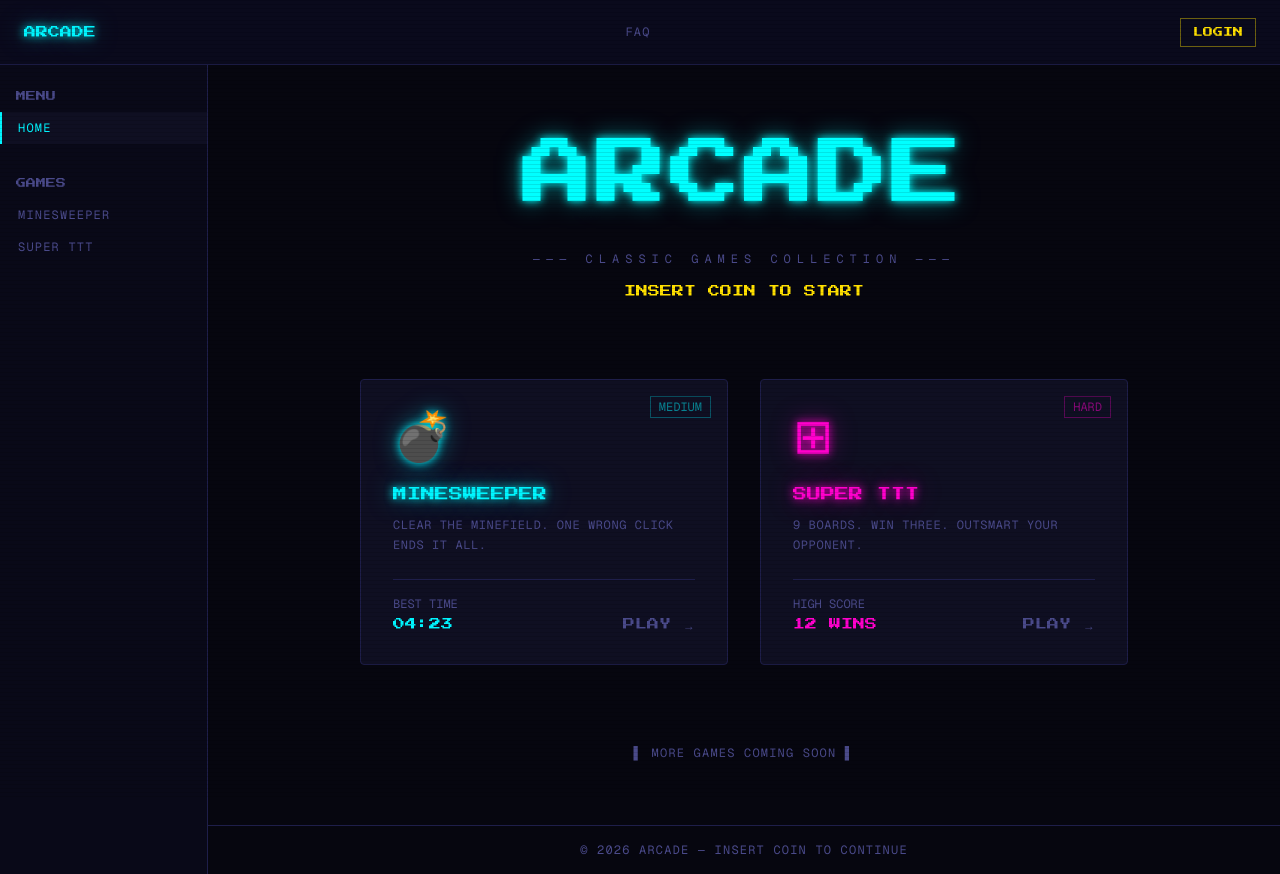
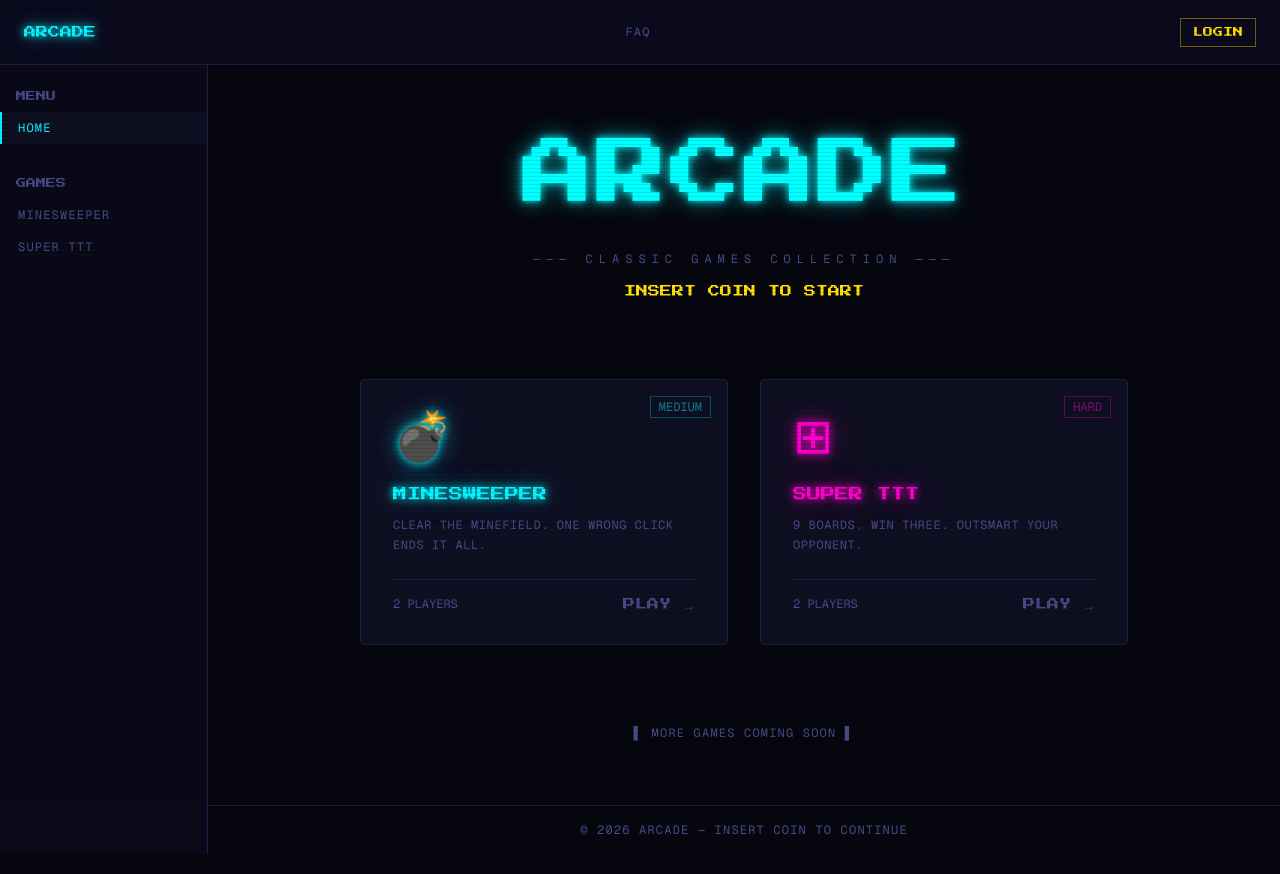
Before and after one commit to filly7721/ft_transcendance, a Next.js app in the folder frontend/: page / in a window 1280 px wide. Built offline with nearby package versions, Linux system fonts and the light colour scheme.

Commit message:
refactor(frontend): split home page into Hero and GameCard components

```diff
--- a/frontend/src/app/page.tsx
+++ b/frontend/src/app/page.tsx
@@ -1,96 +1,20 @@
-import Link from "next/link";
-
-const games = [
-  {
-    title: "MINESWEEPER",
-    description: "Clear the minefield. One wrong click ends it all.",
-    href: "/games/minesweeper",
-    icon: "💣",
-    difficulty: "MEDIUM",
-    scoreLabel: "BEST TIME",
-    highScore: "04:23",
-    glowClass: "glow-cyan",
-    borderHover: "hover:border-neon-cyan",
-    boxGlow: "hover:box-glow-cyan",
-    badgeBorder: "border-neon-cyan/30",
-    badgeText: "text-neon-cyan/50",
-    scoreText: "text-neon-cyan",
-  },
-  {
-    title: "SUPER TTT",
-    description: "9 boards. Win three. Outsmart your opponent.",
-    href: "/games/super-tic-tac-toe",
-    icon: "⊞",
-    difficulty: "HARD",
-    scoreLabel: "HIGH SCORE",
-    highScore: "12 WINS",
-    glowClass: "glow-magenta",
-    borderHover: "hover:border-neon-magenta",
-    boxGlow: "hover:box-glow-magenta",
-    badgeBorder: "border-neon-magenta/30",
-    badgeText: "text-neon-magenta/50",
-    scoreText: "text-neon-magenta",
-  },
-] as const;
+import GameCard from "@/components/GameCard";
+import Hero from "@/components/Hero";
+import { games } from "@/lib/games";
 
 export default function Home() {
   return (
-    <div className="max-w-6xl mx-auto px-6 py-16 flex flex-col items-center">
-      {/* Hero */}
-      <div className="text-center mb-20">
-        <h1 className="font-arcade text-5xl md:text-7xl glow-cyan animate-glow-pulse mb-8 tracking-wide leading-tight">
-          ARCADE
-        </h1>
-        <p className="font-mono text-arcade-muted text-xs uppercase tracking-[0.5em] mb-4">
-          ——— Classic Games Collection ———
-        </p>
-        <p className="font-arcade text-neon-yellow text-xs animate-blink">
-          INSERT COIN TO START
-        </p>
-      </div>
+    <div className="mx-auto flex max-w-6xl flex-col items-center px-6 py-16">
+      <Hero />
 
-      {/* Game cards */}
-      <div className="grid grid-cols-1 md:grid-cols-2 gap-8 w-full max-w-3xl">
+      <div className="grid w-full max-w-3xl grid-cols-1 gap-8 md:grid-cols-2">
         {games.map((game) => (
-          <Link key={game.title} href={game.href} className="group block">
-            <div
-              className={`relative border border-arcade-border bg-arcade-card rounded-sm p-8 transition-all duration-300 ${game.borderHover} ${game.boxGlow}`}
-            >
-              {/* difficulty badge */}
-              <div className={`absolute top-4 right-4 text-xs font-mono px-2 py-0.5 border ${game.badgeBorder} ${game.badgeText}`}>
-                {game.difficulty}
-              </div>
-
-              {/* icon */}
-              <div className={`text-5xl mb-6 ${game.glowClass}`}>{game.icon}</div>
-
-              {/* title */}
-              <h2 className={`font-arcade text-sm mb-3 ${game.glowClass}`}>{game.title}</h2>
-
-              {/* description */}
-              <p className="text-xs font-mono text-arcade-muted mb-6 uppercase tracking-wider leading-relaxed">
-                {game.description}
-              </p>
-
-              {/* footer row */}
-              <div className="border-t border-arcade-border pt-4 flex items-end justify-between">
-                <div>
-                  <div className="text-xs font-mono text-arcade-muted mb-1">{game.scoreLabel}</div>
-                  <div className={`font-arcade text-xs ${game.scoreText}`}>{game.highScore}</div>
-                </div>
-                <span className={`font-arcade text-xs text-arcade-muted transition-all duration-300 group-hover:${game.glowClass}`}>
-                  PLAY →
-                </span>
-              </div>
-            </div>
-          </Link>
+          <GameCard key={game.slug} game={game} />
         ))}
       </div>
 
-      {/* Footer note */}
-      <p className="mt-20 text-arcade-muted font-mono text-xs uppercase tracking-widest text-center">
-        <span className="animate-blink">▌</span>
-        {" "}More games coming soon{" "}
+      <p className="mt-20 text-center text-xs font-mono uppercase tracking-widest text-arcade-muted">
+        <span className="animate-blink">▌</span> More games coming soon{" "}
         <span className="animate-blink">▌</span>
       </p>
     </div>
--- /dev/null
+++ b/frontend/src/components/GameCard.tsx
@@ -0,0 +1,47 @@
+import Link from "next/link";
+import { type Game, type GameAccent, gameHref } from "@/lib/games";
+
+// Tailwind needs full class names at build time, so accent styles live in a
+// static map instead of being interpolated.
+const accents: Record<GameAccent, { glow: string; card: string; badge: string }> = {
+  cyan: {
+    glow: "glow-cyan",
+    card: "hover:border-neon-cyan hover:box-glow-cyan",
+    badge: "border-neon-cyan/30 text-neon-cyan/50",
+  },
+  magenta: {
+    glow: "glow-magenta",
+    card: "hover:border-neon-magenta hover:box-glow-magenta",
+    badge: "border-neon-magenta/30 text-neon-magenta/50",
+  },
+};
+
+export default function GameCard({ game }: { game: Game }) {
+  const accent = accents[game.accent];
+
+  return (
+    <Link href={gameHref(game)} className="group block">
+      <div
+        className={`relative rounded-sm border border-arcade-border bg-arcade-card p-8 transition-all duration-300 ${accent.card}`}
+      >
+        <span className={`absolute right-4 top-4 border px-2 py-0.5 text-xs font-mono ${accent.badge}`}>
+          {game.difficulty}
+        </span>
+
+        <div className={`mb-6 text-5xl ${accent.glow}`}>{game.icon}</div>
+        <h2 className={`mb-3 font-arcade text-sm ${accent.glow}`}>{game.title}</h2>
+        <p className="mb-6 text-xs font-mono uppercase leading-relaxed tracking-wider text-arcade-muted">
+          {game.description}
+        </p>
+
+        <div className="flex items-end justify-between border-t border-arcade-border pt-4">
+          {/* TODO: show real per-player stats (best time, wins) from the backend */}
+          <span className="text-xs font-mono text-arcade-muted">2 PLAYERS</span>
+          <span className="font-arcade text-xs text-arcade-muted transition-colors group-hover:text-foreground">
+            PLAY →
+          </span>
+        </div>
+      </div>
+    </Link>
+  );
+}
--- /dev/null
+++ b/frontend/src/components/Hero.tsx
@@ -0,0 +1,13 @@
+export default function Hero() {
+  return (
+    <div className="mb-20 text-center">
+      <h1 className="mb-8 font-arcade text-5xl leading-tight tracking-wide glow-cyan animate-glow-pulse md:text-7xl">
+        ARCADE
+      </h1>
+      <p className="mb-4 text-xs font-mono uppercase tracking-[0.5em] text-arcade-muted">
+        ——— Classic Games Collection ———
+      </p>
+      <p className="font-arcade text-xs text-neon-yellow animate-blink">INSERT COIN TO START</p>
+    </div>
+  );
+}
```
